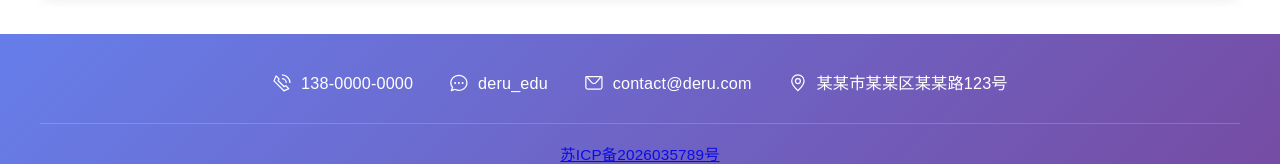
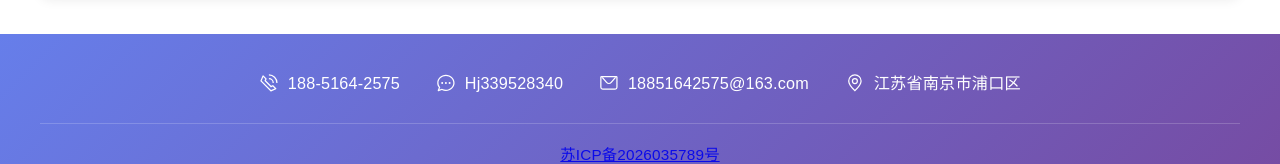
Before and after one commit to Jeasonnumone/Journal_Web, a Vue app in the folder frontend/: page / in a window 1280 px wide. Shown: the part 1306-1470 px from the top of the page. Built offline with nearby package versions, Linux system fonts and the light colour scheme; no server answers.

Commit message:
feat:修改footer

```diff
--- a/frontend/src/components/Footer.vue
+++ b/frontend/src/components/Footer.vue
@@ -4,19 +4,19 @@
       <div class="contact-info">
         <div class="contact-item">
           <el-icon><Phone /></el-icon>
-          <span>138-0000-0000</span>
+          <span>188-5164-2575</span>
         </div>
         <div class="contact-item">
           <el-icon><ChatDotRound /></el-icon>
-          <span>deru_edu</span>
+          <span>Hj339528340</span>
         </div>
         <div class="contact-item">
           <el-icon><Message /></el-icon>
-          <span>contact@deru.com</span>
+          <span>18851642575@163.com</span>
         </div>
         <div class="contact-item">
           <el-icon><Location /></el-icon>
-          <span>某某市某某区某某路123号</span>
+          <span>江苏省南京市浦口区</span>
         </div>
       </div>
 
```
